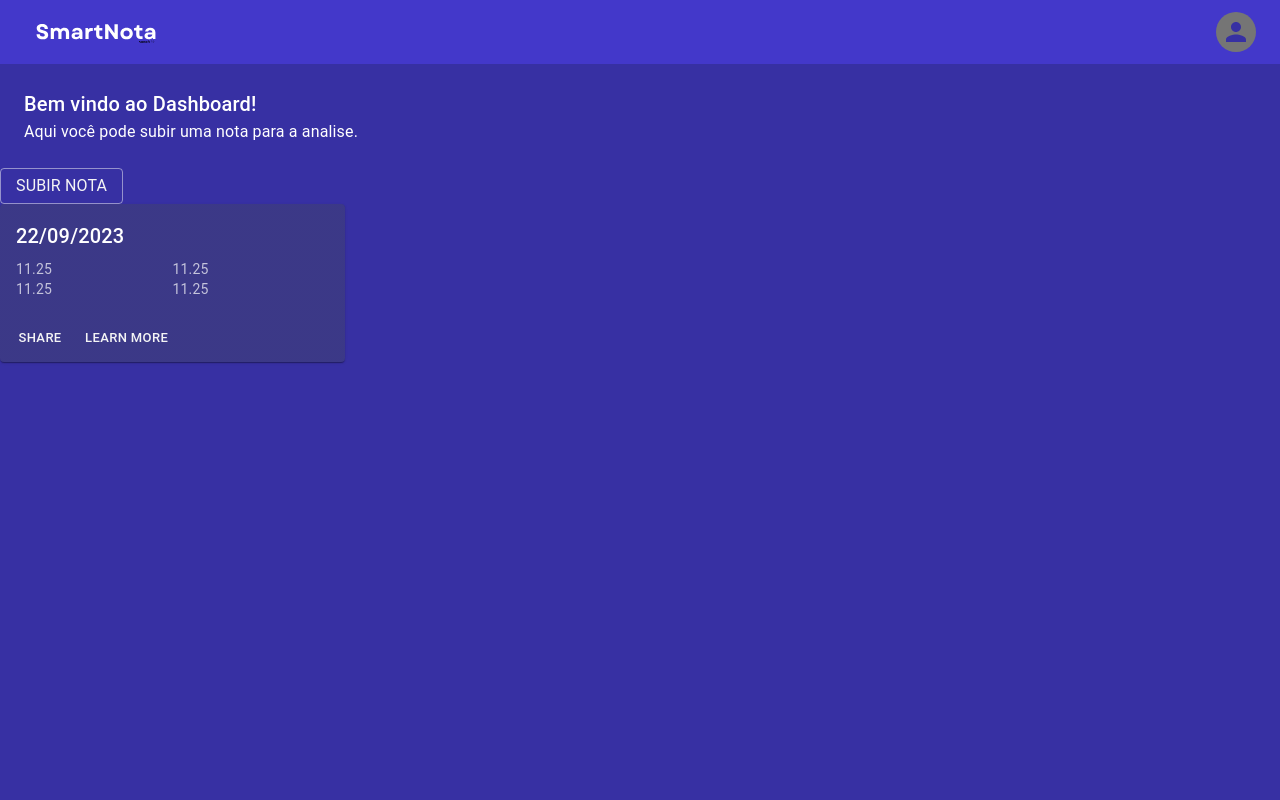
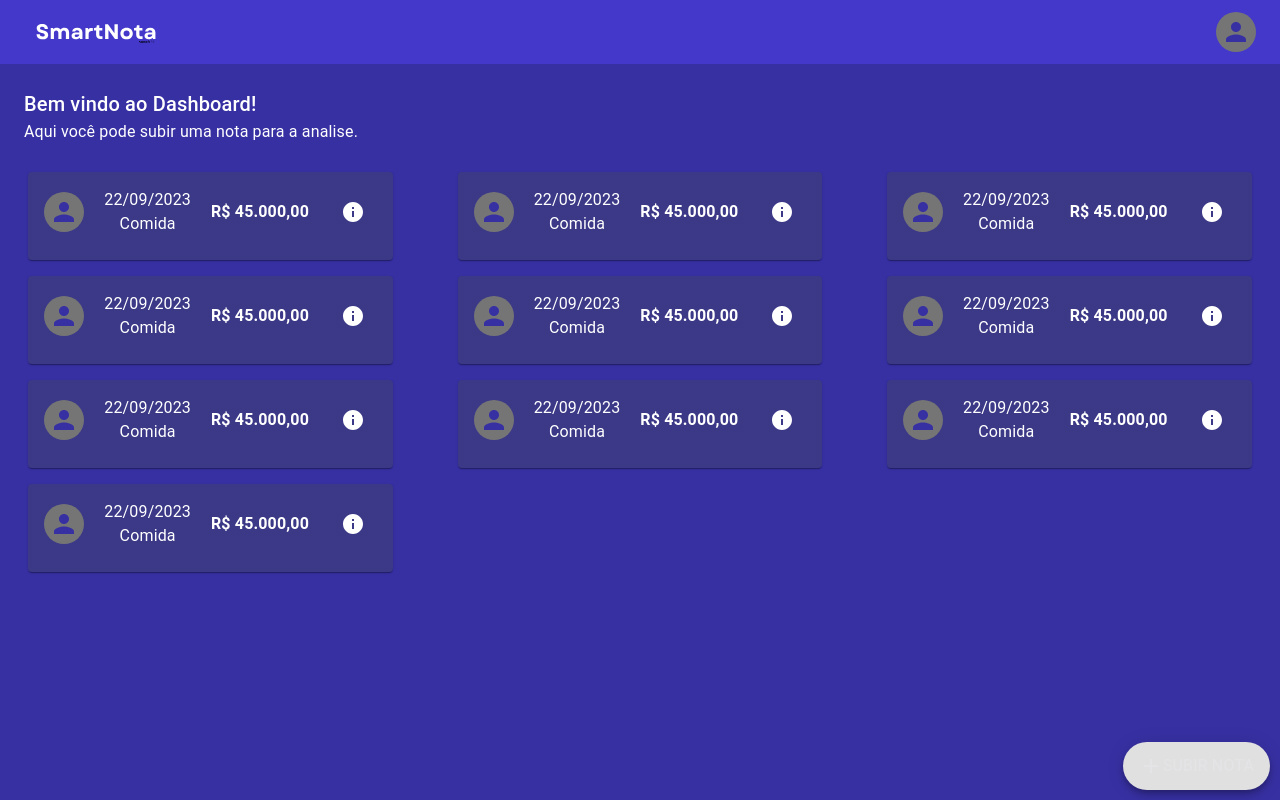
Before and after one commit to scarfon/sanofidemo, a Next.js app: page /dashboard in a window 1280 px wide. Built offline with nearby package versions, Linux system fonts and the light colour scheme; no server answers; sample sign-in values are in the browser's storage.

Commit message:
add storage and firestore, better cards

```diff
--- a/package.json
+++ b/package.json
@@ -12,6 +12,7 @@
     "@emotion/react": "^11.11.1",
     "@emotion/styled": "^11.11.0",
     "@fontsource/roboto": "^5.0.8",
+    "@mui/icons-material": "^5.14.9",
     "@mui/material": "^5.14.10",
     "autoprefixer": "10.4.16",
     "dotenv": "^16.3.1",
--- a/src/app/dashboard/page.js
+++ b/src/app/dashboard/page.js
@@ -4,8 +4,9 @@ import NavBar from "../../components/nav";
 import { useEffect } from "react";
 import { useAuth } from "../../../firebase/auth";
 import { useRouter } from "next/navigation";
-import { Button, Typography } from "@mui/material";
+import { Button, Fab, Typography } from "@mui/material";
 import NotaCard from "@/components/notas";
+import AddIcon from "@mui/icons-material/Add";
 
 export default function Dashboard() {
 	const { authUser, isLoading } = useAuth();
@@ -24,14 +25,38 @@ export default function Dashboard() {
 					Aqui você pode subir uma nota para a analise.
 				</Typography>
 			</div>
-			<div className="flex">
+			{/* <div className="flex">
 				<Button variant="outlined">
 					<Typography variant="body1">Subir Nota</Typography>
 				</Button>
+			</div> */}
+			<div
+				className="flex flex-col gap-2 md:grid md:grid-cols-3"
+				style={{ marginBottom: "50px" }}
+			>
+				<NotaCard />
+				<NotaCard />
+				<NotaCard />
+				<NotaCard />
+				<NotaCard />
+				<NotaCard />
+				<NotaCard />
+				<NotaCard />
+				<NotaCard />
+				<NotaCard />
+				<div className="h-3"></div>
 			</div>
-			<div className="">
-				<NotaCard />
-			</div>
+			<Fab
+				variant="extended"
+				className="bg-indigo-700 hover:bg-indigo-700"
+				aria-label="add"
+				sx={{ position: "fixed", bottom: "10px", right: "10px" }}
+			>
+				<AddIcon className="text-zinc-200" />
+				<Typography className="text-zinc-200" variant="body1">
+					Subir Nota
+				</Typography>
+			</Fab>
 		</div>
 	);
 }
--- a/src/components/notas.jsx
+++ b/src/components/notas.jsx
@@ -21,33 +21,29 @@ import CardContent from "@mui/material/CardContent";
 import CardMedia from "@mui/material/CardMedia";
 import Button from "@mui/material/Button";
 import Typography from "@mui/material/Typography";
+import { Avatar, IconButton } from "@mui/material";
+import InfoIcon from "@mui/icons-material/Info";
 
 export default function NotaCard({ nota }) {
 	return (
-		<Card sx={{ maxWidth: 345 }}>
-			<CardContent>
-				<Typography gutterBottom variant="h6" component="div">
-					22/09/2023
-				</Typography>
-				<div className="grid grid-cols-2">
-					<Typography variant="body2" color="text.secondary">
-						11.25
-					</Typography>
-					<Typography variant="body2" color="text.secondary">
-						11.25
-					</Typography>
-					<Typography variant="body2" color="text.secondary">
-						11.25
-					</Typography>
-					<Typography variant="body2" color="text.secondary">
-						11.25
-					</Typography>
-				</div>
-			</CardContent>
-			<CardActions>
-				<Button size="small">Share</Button>
-				<Button size="small">Learn More</Button>
-			</CardActions>
-		</Card>
+		<div className="m-1 flex justify-center">
+			<Card className="rounded-3xl bg-indigo-700" sx={{ maxWidth: 390 }}>
+				<CardContent>
+					<div className="flex justify-between items-center gap-5">
+						<Avatar />
+						<div className="flex flex-col items-center">
+							<Typography variant="body1">22/09/2023</Typography>
+							<Typography variant="body1">Comida</Typography>
+						</div>
+						<Typography variant="body1" fontWeight="bold">
+							R$ 45.000,00
+						</Typography>
+						<IconButton aria-label="info" size="large">
+							<InfoIcon />
+						</IconButton>
+					</div>
+				</CardContent>
+			</Card>
+		</div>
 	);
 }
```
Also changed, not shown: firebase/firestore.js (added, +122 -0 lines), firebase/storage.js (added, +26 -0 lines), 1 other file (tests, documents, lock files or other folders).
